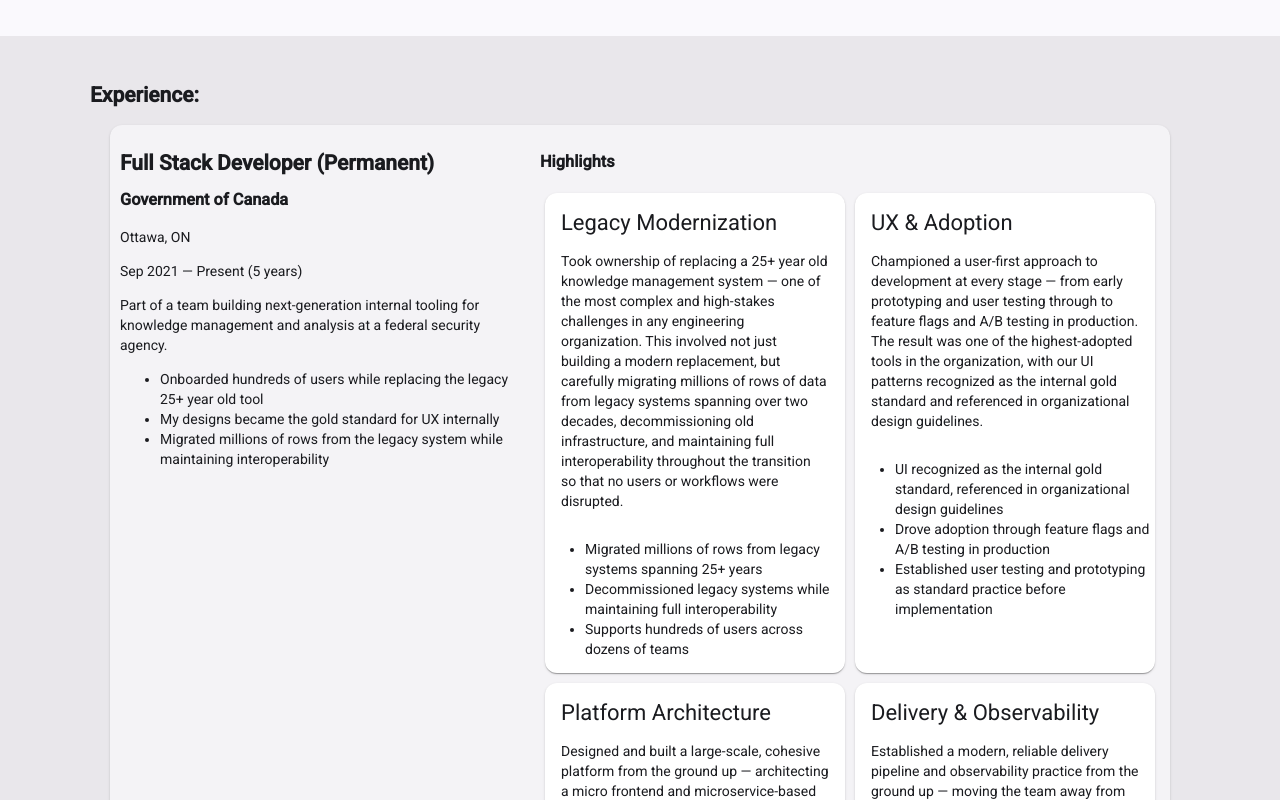
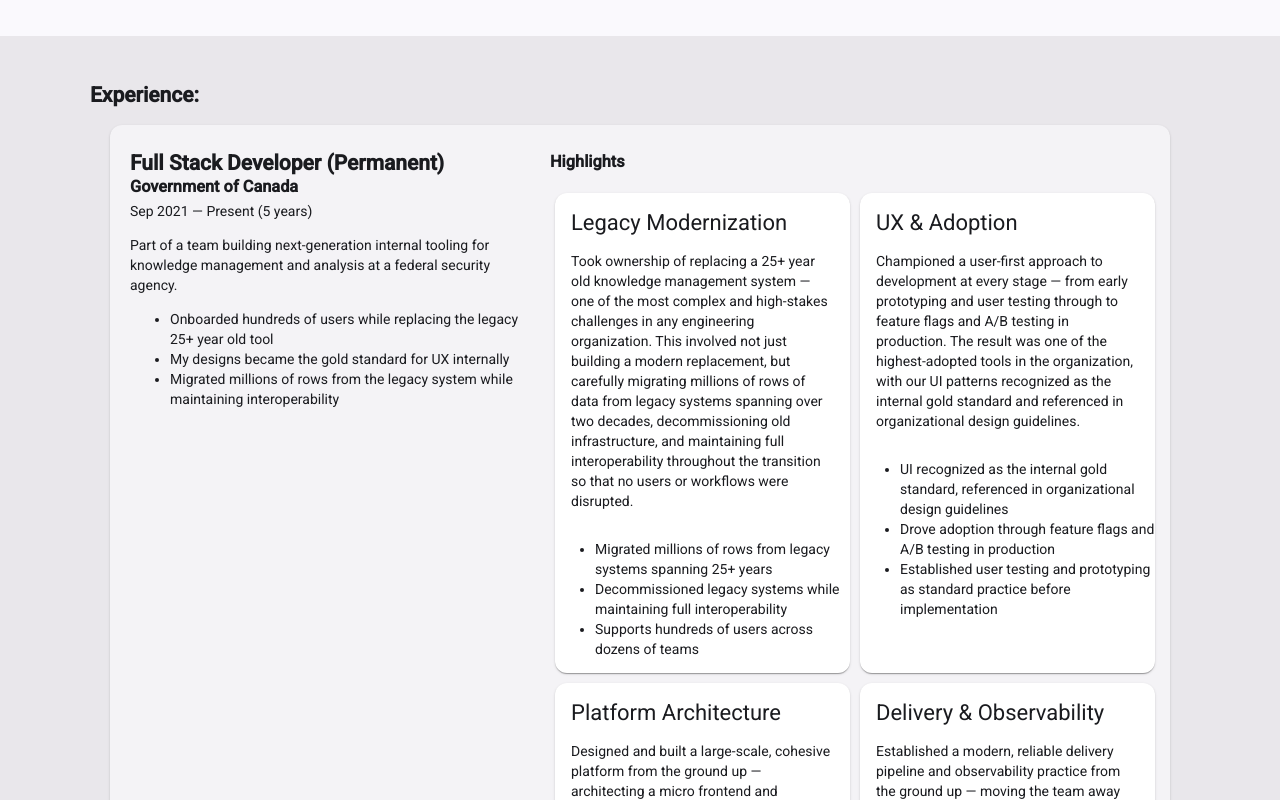
Before and after one commit to rrsharpe/rrsharpe.github.io, an Angular app in the folder portfolio/: page / in a window 1280 px wide. Shown: the part 560-1360 px from the top of the page. Built offline with nearby package versions, Linux system fonts and the light colour scheme.

Commit message:
More styling

```diff
--- a/portfolio/src/app/experience-card/experience-card.html
+++ b/portfolio/src/app/experience-card/experience-card.html
@@ -3,7 +3,7 @@
   <section class="jobDescription">
     <h2>{{ job.jobTitle }}</h2>
     <h3>{{ job.employer }}</h3>
-    <p>{{ job.location }}</p>
+    <!-- <p>{{ job.location }}</p> -->
     <p>{{ dateString() }}</p>
     <p>{{ job.description }}</p>
     <ul>
--- a/portfolio/src/app/experience-card/experience-card.scss
+++ b/portfolio/src/app/experience-card/experience-card.scss
@@ -8,6 +8,16 @@
 .jobDescription {
   max-width: 400px;
   padding-right: 20px;
+  padding-left: 10px;
+
+  h3,
+  h2 {
+    margin-bottom: 4px;
+  }
+  p,
+  h3 {
+    margin-top: 0;
+  }
 }
 
 .responsibilities {
```
